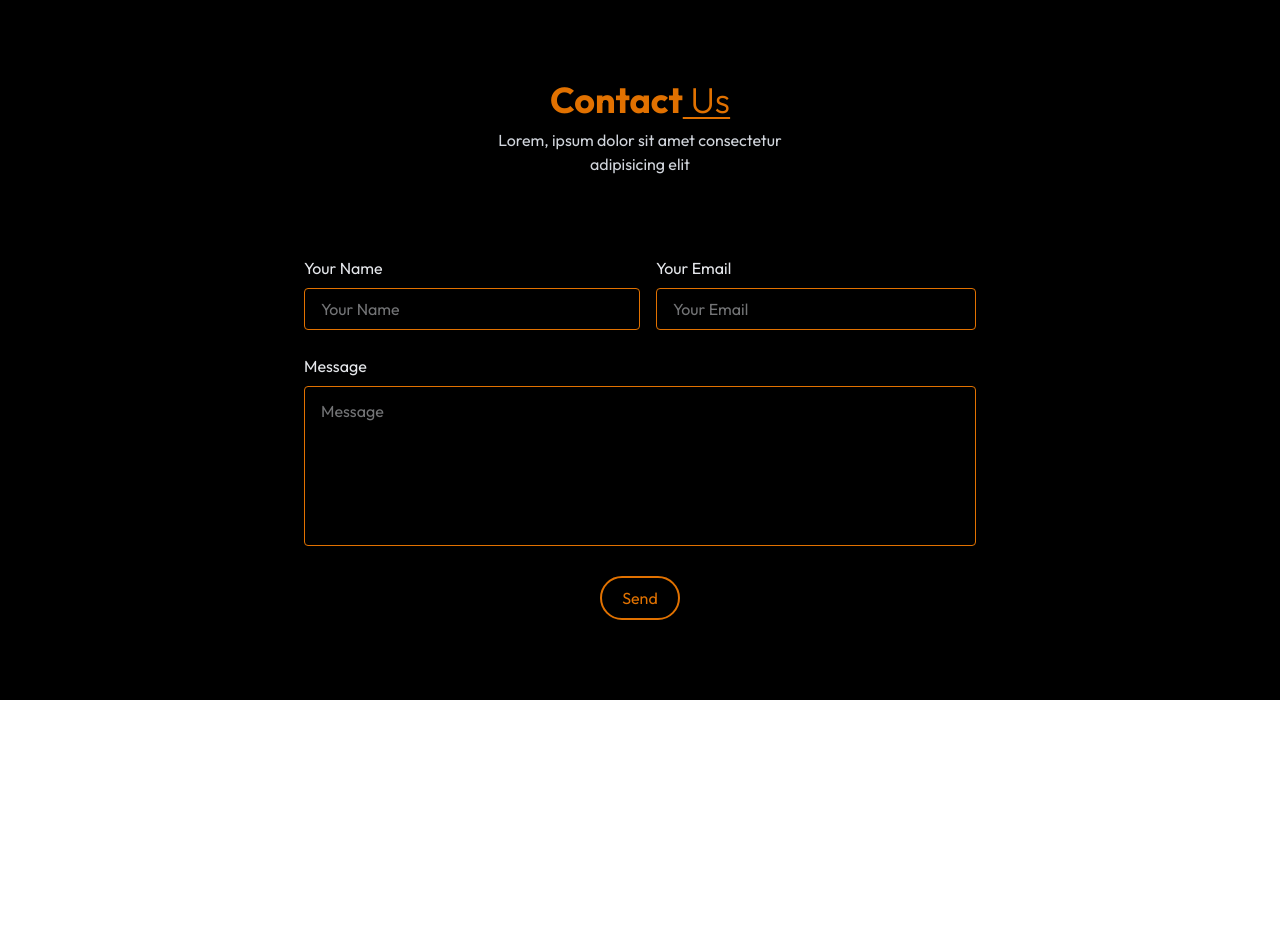
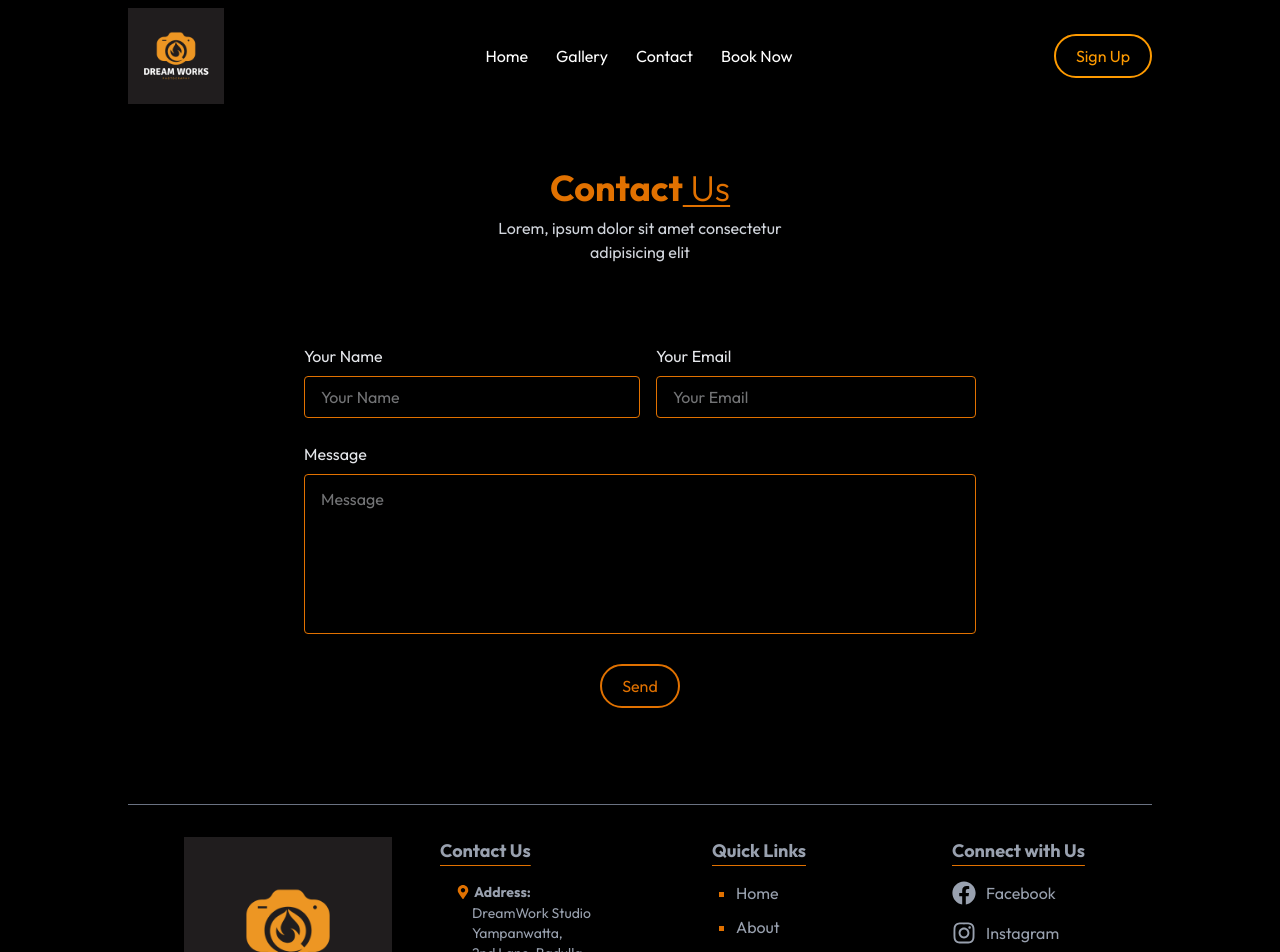
Before and after one commit to DreamWorks-Studio/DreamWorks, a React (Vite) app in the folder frontend/: page /contact in a window 1280 px wide. Shown: the top 952 px of the page. Before the commit the page ends 800 px from the top, so only its background shows below. Built offline with nearby package versions, Linux system fonts and the light colour scheme; no server answers.

Commit message:
Bug fixed

```diff
--- a/frontend/package.json
+++ b/frontend/package.json
@@ -11,15 +11,16 @@
   },
   "dependencies": {
     "@heroicons/react": "^2.2.0",
+    "@reduxjs/toolkit": "^2.6.1",
     "@tailwindcss/vite": "^4.0.0",
     "axios": "^1.8.4",
-    "@reduxjs/toolkit": "^2.6.1",
     "firebase": "^11.4.0",
     "flowbite": "^3.1.2",
     "framer-motion": "^12.0.6",
     "lucide-react": "^0.479.0",
     "nodemailer": "^6.10.0",
     "react": "^18.3.1",
+    "react-datepicker": "^8.2.1",
     "react-dom": "^18.3.1",
     "react-hook-form": "^7.54.2",
     "react-icons": "^5.4.0",
--- a/frontend/pages/AdminDashboard.jsx
+++ b/frontend/pages/AdminDashboard.jsx
@@ -2,7 +2,7 @@ import React, { useState } from 'react';
 import { Home, Images, UsersRound, WalletCards, SquareLibrary, X, Menu, Search, Bell,TrendingUp, DollarSign, ShoppingCart, Settings } from 'lucide-react';
 import Adminbooking from '../components/Adminbooking';
 import AdminPortfolio from '../components/AdminPortfolio';
-
+import AdminUser from '../components/AdminUser';
 
 const AdminDashboard = () => {
   const [sidebarOpen, setSidebarOpen] = useState(true);
@@ -18,6 +18,10 @@ const AdminDashboard = () => {
     { month: 'Jun', amount: 30000 }
   ];
 
+  const handleLogout = () => {
+    localStorage.removeItem("token"); // Remove token
+    window.location.href = "/sign-in"; // Redirect to login page
+  };
   // Render content based on active page
   const renderContent = () => {
     if (activePage === 'payments') {
--- a/frontend/pages/Contact.jsx
+++ b/frontend/pages/Contact.jsx
@@ -1,8 +1,12 @@
 import React from 'react'
+import Navbar from '../components/Navbar'
+import Footer from '../components/Footer'
 
 const Contact = () => {
   return (
-    <div className='text-center p-6 py-20 lg:px-32 w-full overflow-hidden bg-black' id='Contact'>
+    <div className='flex flex-col min-h-screen'>
+      <Navbar/>
+    <div className='text-center p-6 py-20 lg:px-32 w-full overflow-hidden bg-black pt-42' id='Contact'>
         <h1 className='text-2xl sm:text-4xl font-bold mb-2 text-center text-amber-600'>Contact
             <span className='underline underline-offset-4 decoration-2 under font-light'> Us</span></h1>
             <p className='text-center text-gray-300 mb-12 max-w-80 mx-auto'>
@@ -31,6 +35,8 @@ const Contact = () => {
                 border-2 border-amber-600 hover:border-white rounded-full'>Send</button>
             </form>
     </div>
+    <Footer/>
+    </div>
   )
 }
 
--- a/frontend/src/App.jsx
+++ b/frontend/src/App.jsx
@@ -14,7 +14,6 @@ import ResetPassword from '../pages/ResetPassword';
 import AdminFinance from '../components/AdminFinance';
 import Prehome from '../pages/Prehome';
 import BookingPage from '../pages/BookingPage'
-import { BookingEdit } from '../pages/BookingEdit'
 import BookingSummary from '../pages/BookingSummary'
 import CategoryDetail from '../pages/CategoryDetail'
 import Portfolio from '../pages/Portfolio'
@@ -44,7 +43,6 @@ const App = () => {
           </Route>
           <Route path='/booking' element={<BookingPage/>}/>
           <Route path='/booking-summary' element={<BookingSummary/>}/>
-          <Route path='/bookingedit' element={<BookingEdit/>}/>
           <Route path='/gallery' element={<Portfolio />}/>
           <Route path="/portfolio/:id" element={<CategoryDetail />} />
           <Route path='/viewGallery' element={<UpdatePortfolio/>}/>
--- a/package.json
+++ b/package.json
@@ -1,7 +1,10 @@
 {
   "dependencies": {
     "cookie-parser": "^1.4.7",
+    "express-validator": "^7.2.1",
     "jsonwebtoken": "^9.0.2",
+    "multer": "^1.4.5-lts.2",
+    "multer-storage-cloudinary": "^4.0.0",
     "nodemailer": "^6.10.0"
   }
 }
```
Also changed, not shown: 2 other files (tests, documents, lock files or other folders).
